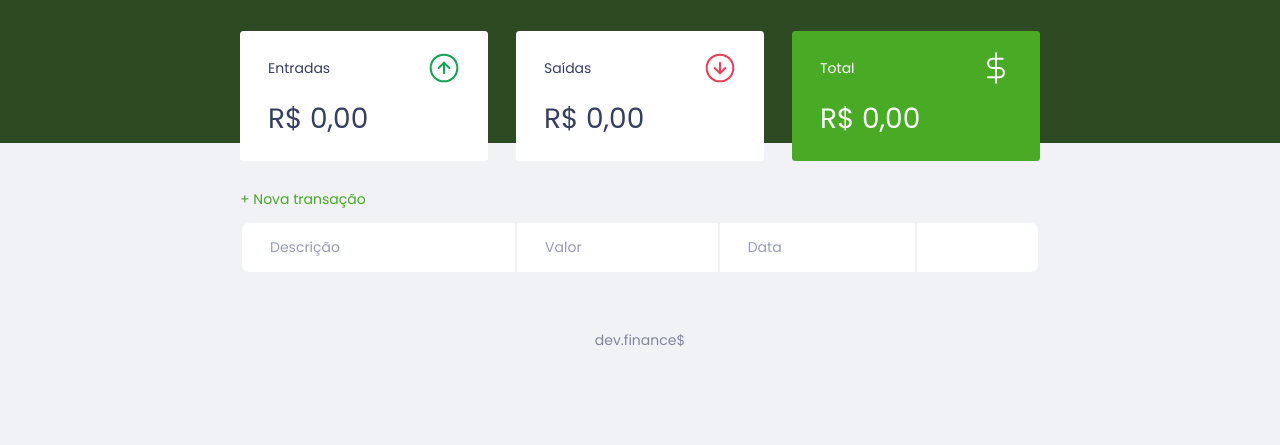
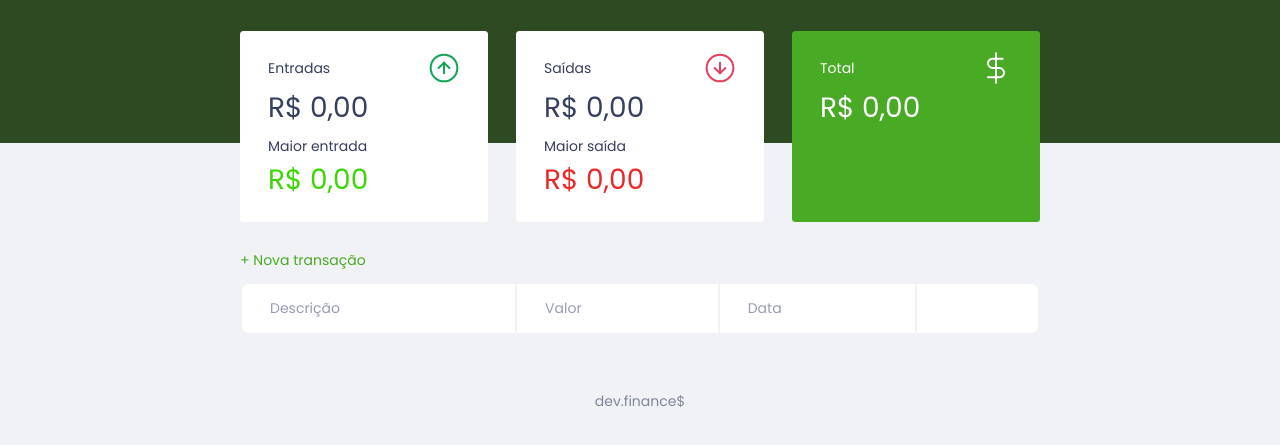
Before and after one commit to Franklin-Martins/Dev-Finance, a plain HTML site: page index.html in a window 1280 px wide. Shown: the part 55-500 px from the top of the page. Drawn offline with Linux system fonts and the light colour scheme.

Commit message:
Adicionado mostra maior entrada e maior saida

```diff
--- a/index.css
+++ b/index.css
@@ -142,13 +142,28 @@ header {
     font-size: 2rem;
     line-height: 3rem;
 
-    margin-top: 1rem;
+    margin-top: .2rem;
 }
 
-.card.total{
-    background: var(--green);
+#maiorValor {
+    margin-top: 0.5rem;
+}
+
+#biggestIncomeDisplay {
+    margin-top: 2px;
+    color: var(--light-green);
+}
+
+#biggestExpenseDisplay {
+    margin-top: 2px;
+    color: var(--red);
+}
+
+.card.total {
     color: white;
+    background-color: var(--green);
 }
+
 /*========== TABLE ===========*/
 #transaction{
     display: block;
@@ -224,6 +239,8 @@ td.expense{
 
     opacity: 0;
     visibility: hidden;
+
+    z-index: 999;
 }
 
 .modal-overlay.active {
@@ -236,6 +253,9 @@ td.expense{
     padding: 2.4rem;
     width: 90%;
     max-width: 500px;
+
+    position: relative;
+    z-index: 1;
 }
 /*========== FORM ===========*/
 #form{
--- a/index.html
+++ b/index.html
@@ -32,6 +32,10 @@
                     <img src="./assets/income.svg" alt="Imagem de entrada">
                 </h3>
                 <p id="incomeDisplay"></p>
+                <section id="maiorValor">
+                    <span>Maior entrada</span>
+                    <p id="biggestIncomeDisplay"></p>
+                </section>
 
             </div>
             <div class="card">
@@ -40,6 +44,10 @@
                     <img src="./assets/expense.svg" alt="Imagem de saída">
                 </h3>
                 <p id="expenseDisplay"></p>
+                <section id="maiorValor">
+                    <span>Maior saída</span>
+                    <p id="biggestExpenseDisplay"></p>
+                </section>
             </div>
             <div class="card total">
                 <h3>
--- a/index.js
+++ b/index.js
@@ -70,9 +70,22 @@ const Transaction = {
                 //somar a uma variável e retornar a variável
                 income += transaction.amount;
             }
+
         })
 
         return income
+    },
+    //retorna a maior entrada até o momento
+    biggestIncome(){
+        let biggestIncome = 0
+
+        Transaction.all.forEach(transaction =>{
+            if (transaction.amount > 0 && transaction.amount > biggestIncome){
+                biggestIncome = transaction.amount
+            }
+        })
+
+        return biggestIncome
     },
     //calcula o valor total das saídas
     expenses() {
@@ -84,6 +97,17 @@ const Transaction = {
             }
         })
         return expense
+    },
+    //retorna o maior valor de saída
+    biggestExpense(){
+        let biggestExpense = 0
+
+        Transaction.all.forEach(transaction => {
+            if (transaction.amount < 0 && transaction.amount < biggestExpense) {
+                biggestExpense = transaction.amount
+            }
+        })
+        return biggestExpense
     },
     //calcula o total que ainda resta
     total() {
@@ -125,11 +149,18 @@ const DOM = {
     },
 
     updateBalance() {
+        let backgroundTotal
         document.getElementById('incomeDisplay')
             .innerHTML = Utils.formatCurrency(Transaction.incomes())
 
+        document.getElementById('biggestIncomeDisplay')
+            .innerHTML = Utils.formatCurrency(Transaction.biggestIncome())
+
         document.getElementById('expenseDisplay')
             .innerHTML = Utils.formatCurrency(Transaction.expenses())
+
+        document.getElementById('biggestExpenseDisplay')
+            .innerHTML = Utils.formatCurrency(Transaction.biggestExpense())
 
         document.getElementById('totalDisplay')
             .innerHTML = Utils.formatCurrency(Transaction.total())
@@ -168,6 +199,10 @@ const Utils = {
         const splittedDate = date.split("-")
 
         return `${splittedDate[2]}/${splittedDate[1]}/${splittedDate[0]}`
+    },
+
+    biggestIncomeValue(){
+
     }
 }
 
```
